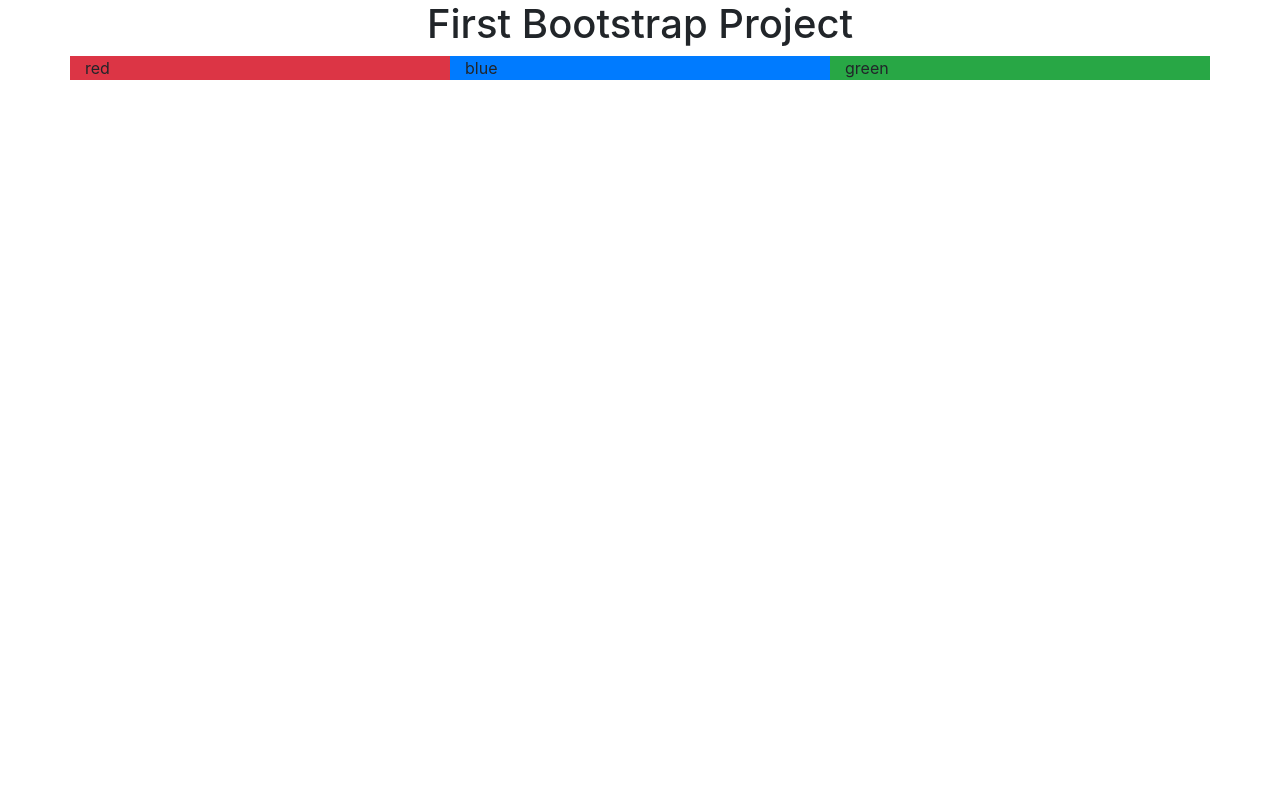
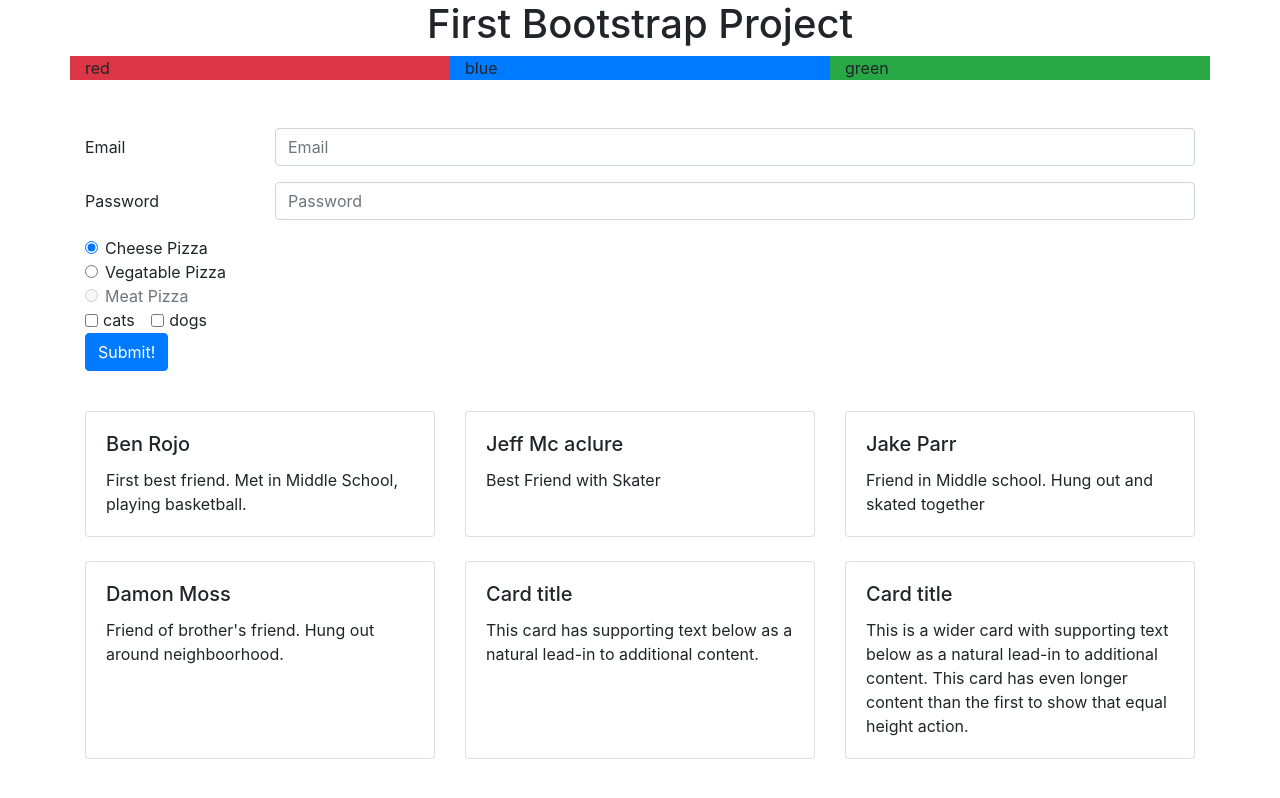
Before and after one commit to obi3wan/covalenceLab3, a plain HTML site: page index.html in a window 1280 px wide. Drawn offline with nearby package versions, Linux system fonts and the light colour scheme; files that its build step writes are made by us from their sources; files whose address does not match are found by name.

Commit message:
final commit

```diff
--- a/index.html
+++ b/index.html
@@ -41,6 +41,112 @@
                 green
             </div>
         </div>
+        <br/>
+        <br/>
+        <form>
+            <div class="form-group row">
+                <label for="inputEmail3" class="col-sm-2 col-form-label">Email</label>
+                <div class="col-sm-10">
+                    <input type="email" class="form-control" id="inputEmail3" placeholder="Email">
+                </div>
+            </div>
+
+            <div class="form-group row">
+                <label for="inputPassword3" class="col-sm-2 col-form-label">Password</label>
+                <div class="col-sm-10">
+
+                    <input type="password" class="form-control" id="inputPassword3" placeholder="Password">
+                </div>
+            </div>
+            <div class="form-check">
+                <input class="form-check-input" type="radio" name="exampleRadios" id="exampleRadios1" value="option1" checked>
+                <label class="form-check-label" for="exampleRadios1">
+                    Cheese Pizza
+                </label>
+            </div>
+            <div class="form-check">
+                <input class="form-check-input" type="radio" name="exampleRadios" id="exampleRadios2" value="option2">
+                <label class="form-check-label" for="exampleRadios2">
+                    Vegatable Pizza
+                </label>
+            </div>
+            <div class="form-check disabled">
+                <input class="form-check-input" type="radio" name="exampleRadios" id="exampleRadios3" value="option3" disabled>
+                <label class="form-check-label" for="exampleRadios3">
+                    Meat Pizza
+                </label>
+            </div>
+            <div class="form-check form-check-inline">
+                <input class="form-check-input" type="checkbox" id="inlineCheckbox1" value="option1">
+                <label class="form-check-label" for="inlineCheckbox1">cats</label>
+            </div>
+            <div class="form-check form-check-inline">
+                <input class="form-check-input" type="checkbox" id="inlineCheckbox2" value="option2">
+                <label class="form-check-label" for="inlineCheckbox2">dogs</label>
+            </div>
+            <div class="form-group row">
+                <div class="col-sm-10">
+                    <button type="submit" class="btn btn-primary">Submit!</button>
+                </div>
+            </div>
+        </form>
+        <br/>
+<div class="card-deck">
+    <div class="card">
+
+        <div class="card-body">
+            <h5 class="card-title">Ben Rojo</h5>
+            <p class="card-text">First best friend. Met in Middle School, playing basketball.</p>
+        </div>
+
+    </div>
+    <div class="card">
+
+        <div class="card-body">
+            <h5 class="card-title">Jeff Mc aclure</h5>
+            <p class="card-text">Best Friend with Skater</p>
+        </div>
+
+    </div>
+    <div class="card">
+
+        <div class="card-body">
+            <h5 class="card-title">Jake Parr</h5>
+            <p class="card-text">Friend in Middle school. Hung out and skated together</p>
+        </div>
+
+    </div>
+</div>
+<br/>
+
+<div class="card-deck">
+    <div class="card">
+
+        <div class="card-body">
+            <h5 class="card-title">Damon Moss</h5>
+            <p class="card-text">Friend of brother's friend. Hung out around neighboorhood.</p>
+        </div>
+
+    </div>
+    <div class="card">
+
+        <div class="card-body">
+            <h5 class="card-title">Card title</h5>
+            <p class="card-text">This card has supporting text below as a natural lead-in to additional content.</p>
+        </div>
+
+    </div>
+    <div class="card">
+
+        <div class="card-body">
+            <h5 class="card-title">Card title</h5>
+            <p class="card-text">This is a wider card with supporting text below as a natural lead-in to additional content. This card has even
+                longer content than the first to show that equal height action.</p>
+        </div>
+
+    </div>
+</div>
+
 
 
 
```
Also changed, not shown: 1 other file. Lines whose indentation alone changed are shown as unchanged.
